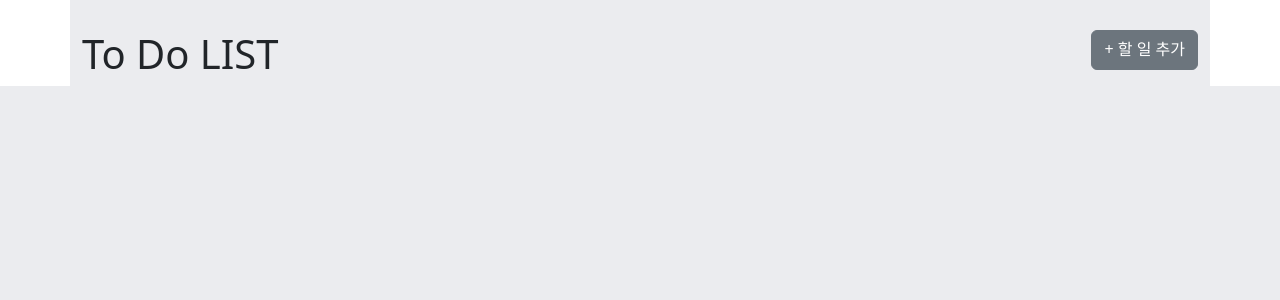
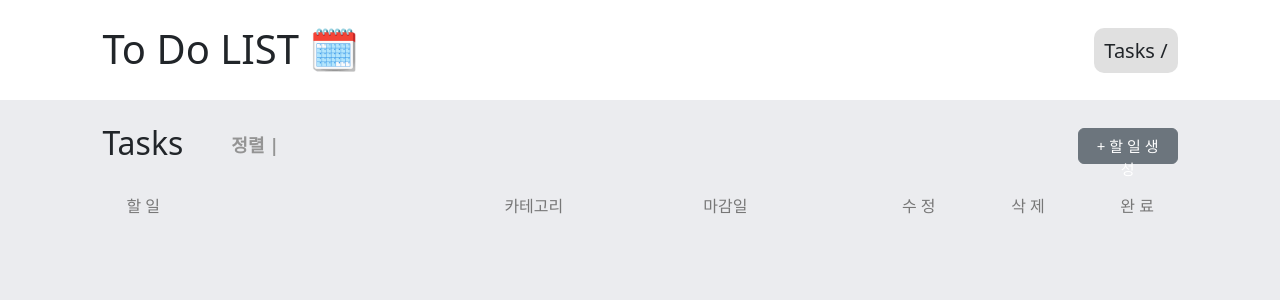
Before and after one commit to JeonggonCho/To_Do_LIST, a Django app: page /todos/ in a window 1280 px wide. Shown: the top 300 px of the page. Run offline with Django 3.2, Linux system fonts and the light colour scheme; data that the repository does not hold is empty.

Commit message:
edit_index

```diff
--- a/todos/templates/todos/!base.html
+++ b/todos/templates/todos/!base.html
@@ -7,14 +7,15 @@
   <title>To Do List</title>
   <link href="https://cdn.jsdelivr.net/npm/bootstrap@5.3.0-alpha2/dist/css/bootstrap.min.css" rel="stylesheet" integrity="sha384-aFq/bzH65dt+w6FI2ooMVUpc+21e0SRygnTpmBvdBgSdnuTN7QbdgL+OapgHtvPp" crossorigin="anonymous">
   <style>
-    * {
+    body {
       background-color: #ebecef;
+      width: 100%;
     }
     {% block style %}{% endblock style %}
   </style>
 </head>
 <body>
-  <div class="container">
+  <div class="container-fluid m-0 p-0" style="width: 100%;">
     {% block body %}{% endblock body %}
   </div>
   <script src="https://cdn.jsdelivr.net/npm/bootstrap@5.3.0-alpha2/dist/js/bootstrap.bundle.min.js" integrity="sha384-qKXV1j0HvMUeCBQ+QVp7JcfGl760yU08IQ+GpUo5hlbpg51QRiuqHAJz8+BrxE/N" crossorigin="anonymous"></script>
--- a/todos/templates/todos/index.html
+++ b/todos/templates/todos/index.html
@@ -2,24 +2,87 @@
 
 
 {% block style %}
+.navbar {
+    background-color: white;
+    height: 100px;
+    padding: 0;
+}
+
+
 h1 {
     margin-top: 30px;
+    font-size: 40px;
+    margin-top: 5px;
+}
+
+
+#task-cnt {
+    height: 45px;
+    padding-top: 8px;
+    padding-right: 10px;
+    padding-left: 10px;
+    font-size: 20px;
+    border-radius: 10px;
+    background-color: #E0E0E0;
 }
 
 
 #create-btn {
-    height: 40px;
-    margin-top: 30px;
+    height: 36px;
+    width: 100px;
+    margin-top: 4px;
+    font-size: 15px;
+    padding-bottom: 3px;
+}
+
+.padding {
+    padding-right: 8%;
+    padding-left: 8%;
+}
+
+
+.font-gray {
+    color: #949494;
+}
+
+
+.font-lightgray {
+    color: #777777;
+}
+
+
+.font-18 {
+    font-size: 18px;
 }
 {% endblock style %}
 
 
 {% block body %}
-    <div class="d-flex justify-content-between">
-        <h1>To Do LIST</h1>
-        <a class='btn btn-secondary' id='create-btn' href="{% url 'todos:new' %}">+ 할 일 추가</a>
+    <div class="navbar d-flex justify-content-between padding">
+        <h1>To Do LIST 🗓️</h1>
+        <div id='task-cnt'>
+            <span>Tasks</span>
+            <span>/</span>
+        </div>
     </div>
 
+    <div class="d-flex justify-content-between mt-4 padding">
+        <h2>Tasks</h2>
+        <span class="font-gray font-18 mt-2 ms-5 flex-grow-1"><b>정렬 | </b></span>
+
+        <a class='btn btn-secondary' id='create-btn' href="{% url 'todos:new' %}">+ 할 일 생성</a>
+    </div>
+
+    <div class='d-flex justify-content-between mt-4 padding'>
+        <span class="font-lightgray col-4 ms-4">할 일</span>
+        <span class="font-lightgray col-2">카테고리</span>
+        <span class="font-lightgray col-2">마감일</span>
+        <span class="font-lightgray col-1">수 정</span>
+        <span class="font-lightgray col-1">삭 제</span>
+        <span class="font-lightgray me-1">완 료</span>
+    <div>
+
+    </div>
     {% for todo in todos %}
         <a href="{% url 'todos:detail' todo.pk %}"><span>{{ todo.title }}</span></a>
         <span>{{ todo.deadline }}</span>
```
